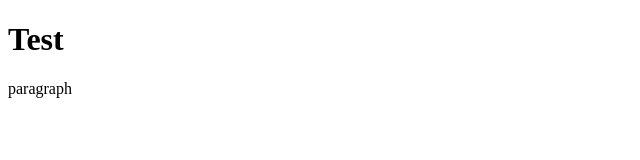
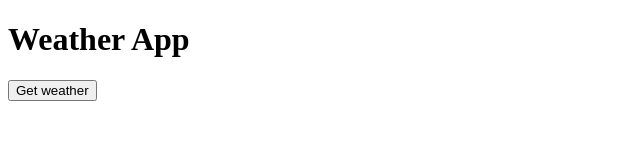
Before and after one commit to jeeyuni/weather-app, a plain HTML site: page index.html in a window 1280 px wide. Shown: the whole page, without its empty margins (0-640 px from the left). Drawn offline with Linux system fonts and the light colour scheme.

Commit message:
prints data from the api

```diff
--- a/index.html
+++ b/index.html
@@ -7,7 +7,9 @@
     <title>Weather App</title>
 </head>
 <body>
-    <h1>Test</h1>
-    <p>paragraph</p>
+    <h1>Weather App</h1>
+    <button onclick = "fetchWeather()">Get weather</button>
+    <script src="script.js"></script>
+
 </body>
 </html>
--- a/script.js
+++ b/script.js
@@ -0,0 +1,11 @@
+const apiUrl = "https://api.open-meteo.com/v1/forecast?latitude=52.52&longitude=13.41&hourly=temperature_2m&models=gfs_seamless";
+
+async function fetchWeather() {
+  try {
+    const response = await fetch(apiUrl);
+    const data = await response.json();
+    console.log(data);
+  } catch (error) {
+    console.log('There was an error whilie fetching data!', error);
+  }
+}
```
